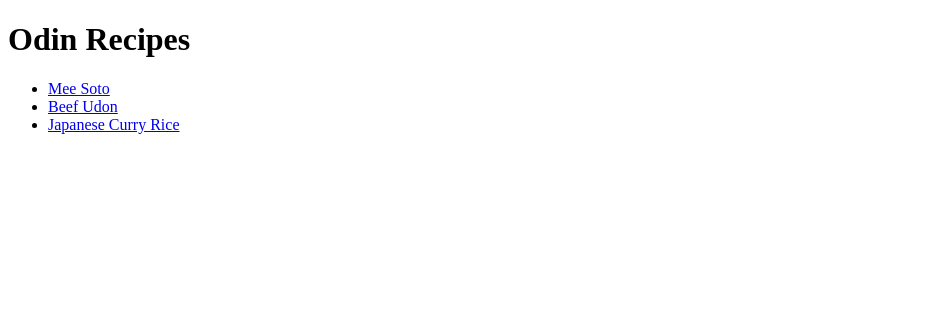
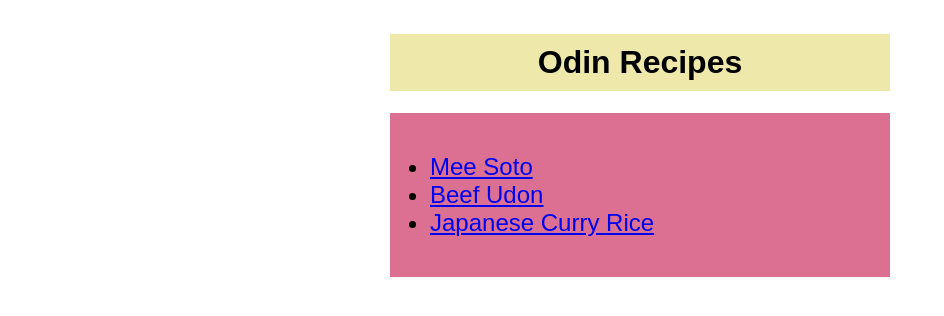
Before and after one commit to ohanyang/odin-recipes, a plain HTML site: page index.html in a window 1280 px wide. Shown: the whole page, without its empty margins (0-944 px from the left). Drawn offline with Linux system fonts and the light colour scheme.

Commit message:
added div classes

```diff
--- a/index.html
+++ b/index.html
@@ -1,15 +1,18 @@
 <!DOCTYPE html>
 <html lang="en">
 <head>
+    <link rel="stylesheet" href="styles.css">
     <meta charset="UTF-8">
     <title>Odin Recipes</title>
 </head>
 <body>
+    <div class="card">
     <h1>Odin Recipes</h1>
-    <ul>
+    <ul class="links">
         <li><a href="./recipes/meesoto.html">Mee Soto</a></li>
         <li><a href="./recipes/beef-udon.html">Beef Udon</a></li>
         <li><a href="./recipes/japanese-curry.html">Japanese Curry Rice</a></li>
     </ul>
+</div>
 </body>
 </html>
--- /dev/null
+++ b/styles.css
@@ -0,0 +1,26 @@
+* {
+    font-family: Arial, Helvetica, sans-serif;
+}
+
+.card {
+    background-color: white;
+    width: 500px;
+    margin: auto;
+    padding: 5px;
+    border-color: rgb(139, 53, 53);
+    border: 5px;
+}
+
+h1 {
+    color: black;
+    background-color: palegoldenrod;
+    text-align: center;
+    padding: 10px;
+}
+
+.links {
+    font-size: 24px;
+    background-color: palevioletred;
+    margin: 10px auto;
+    padding: 40px;
+}
```
Also changed, not shown: 1 other file.
